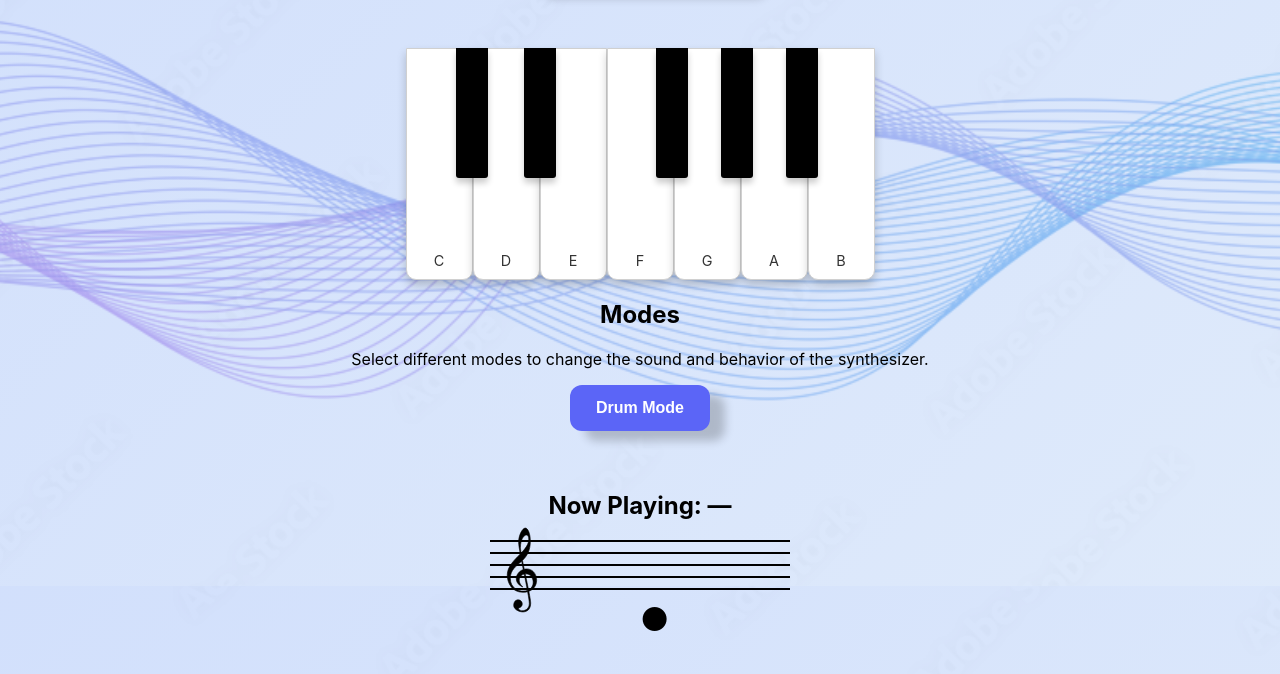
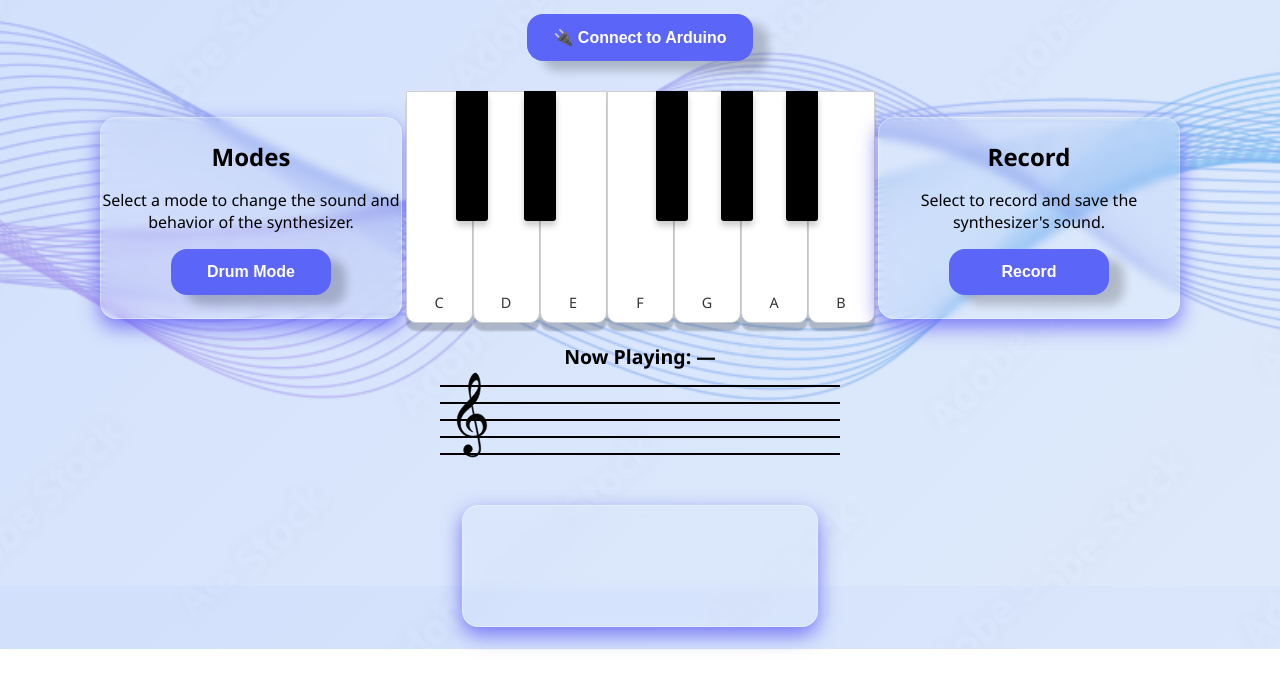
Before and after one commit to RobertoGonzalesMatos/HandMotionSynthesizer, a plain HTML site: page piano.html in a window 1280 px wide. Shown: the part 214-888 px from the top of the page. After the commit the page ends 863 px from the top, so only its background shows below. Drawn offline with Linux system fonts and the light colour scheme.

Commit message:
feat: updated UI

```diff
--- a/piano.html
+++ b/piano.html
@@ -6,10 +6,20 @@
 </head>
 <link rel="stylesheet" href="style.css">
 <body>
-    <header>
+
+<section id="left-container">
+        <section id="modes-container">
+                <h2>Modes</h2>
+                <p>Select a mode to change the sound and behavior of the synthesizer.</p>
+                <button id="drum">Drum Mode</button>
+        </section>
+
+</section>
+
+
+<section id ="middle-container">
 <h1>Motion-based Synthesizer</h1>
-    </header>
-    <button id="connect">🔌 Connect to Arduino</button><br><br>
+<button id="connect">🔌 Connect to Arduino</button>
 
 <section id ="piano-container">
 <div id="piano">
@@ -31,12 +41,6 @@
 </div>
 </section>
 
-    <section id="modes-container">
-        <h2>Modes</h2>
-        <p>Select different modes to change the sound and behavior of the synthesizer.</p>
-        <button id="drum">Drum Mode</button>
-    </section>
-
 <section id="score-container">
 <h2>Now Playing: <span id="current-note">—</span></h2>
 <div id="score">
@@ -48,67 +52,95 @@
 <div class="staff-line"></div>
 <div class="staff-line"></div>
 
-          <div id="note-head">●</div>
+<div id="note-head"></div>
 </div>
 </section>
 
-
 <pre id="log"></pre>
 
-  <script>
-    let port, writer;
+</section>
+
+<section id="right-container">
+        <section id="record-container">
+                <h2>Record</h2>
+                <p>Select to record and save the synthesizer's sound.</p>
+                <button id="record">Record</button>
+        </section>
+
+</section>
+
+
+<script >
+        let port, writer, reader;
+        let drumMode = false;
         const log = document.getElementById("log");
+        const drumButton = document.getElementById("drum");
 
         document.getElementById("connect").onclick = async () => {
                 try {
                         port = await navigator.serial.requestPort();
                         await port.open({ baudRate: 9600 });
+
+                        await new Promise(r => setTimeout(r, 1000));
+
                         writer = port.writable.getWriter();
-            log.textContent += "Connected to Arduino!\n";
+                        reader = port.readable.getReader();
+                        appendLog("Connected to Arduino!\n");
+                        listenToArduino();
                 } catch (error) {
                         console.error("Connection failed:", error);
-            log.textContent += `Error: ${error.message}\n`;
+                        appendLog(`Error: ${error.message}\n`);
                 }
         };
 
         document.getElementById("drum").onclick = async () => {
                 if (!writer) {
-        log.textContent += "Please connect first.\n";
+                        appendLog("Please connect first.\n");
                         return;
                 }
                 await writer.write(new TextEncoder().encode("d"));
-      log.textContent += "Switched to drum mode\n";
+
+                if (!drumMode) {
+                        appendLog("Switched to drum mode.\n");
+                        drumButton.textContent = "Regular Mode";
+                        drumMode = true;
+                } else {
+                        appendLog("Switched to regular mode.\n");
+                        drumButton.textContent = "Drum Mode";
+                        drumMode = false;
+                }
         };
 
         document.querySelectorAll(".key").forEach(key => {
                 key.onclick = () => sendNote(key.dataset.note);
+
         });
 
         async function sendNote(note) {
                 if (!writer) {
-        log.textContent += "Please connect first.\n";
+                        appendLog("Please connect first.\n");
                         return;
                 }
+                document.getElementById("note-head").textContent = "●";
                 await writer.write(new TextEncoder().encode(note));
-      log.textContent += `Played note: ${note}\n`;
+                appendLog(`Played note: ${note}\n`);
 
                 updateScore(note);
         }
 
-
         const notePositions = {
-      "C": 2,
-      "C#": 2,
-      "D": -4,
-      "D#": -4,
-      "E": -10,
-      "F": -16,
-      "F#": -16,
-      "G": 20,
-      "G#": 20,
-      "A": 14,
-      "A#": 14,
-      "B": 8
+                "C": -81,
+                "C#": -81,
+                "D": -90,
+                "D#": -90,
+                "E": -39,
+                "F": -47,
+                "F#": -47,
+                "G": -56,
+                "G#": -56,
+                "A": -64,
+                "A#": -64,
+                "B": -73
         };
 
         function updateScore(note) {
@@ -116,6 +148,36 @@
                 noteHead.style.top = notePositions[note] + "px";
                 document.getElementById("current-note").textContent = note;
         }
+
+        function appendLog(message) {
+                const log = document.getElementById("log");
+                log.textContent += message + "\n";
+                log.scrollTop = log.scrollHeight;
+        }
+
+        async function listenToArduino() {
+                const decoder = new TextDecoder();
+
+                while (true) {
+                        try {
+                                const { value, done } = await reader.read();
+                                if (done) {
+                                        console.log("Serial reader stopped");
+                                        break;
+                                }
+
+                                const text = decoder.decode(value);
+                                appendLog("Arduino" + text);
+
+                        } catch (error) {
+                                console.error("Read error:", error);
+                                break;
+                        }
+                }
+        }
+
+
 </script>
+
 </body>
 </html>
--- a/style.css
+++ b/style.css
@@ -1,11 +1,15 @@
 body {
-  font-family: "Inter", sans-serif;
-  display: flex;
-  flex-direction: column;
+    font-family: "Segoe UI", Roboto, Helvetica, Arial, sans-serif;
+    display: flex;                /* side-by-side layout */
+    flex-direction: row;          /* horizontal row */
     align-items: center;
-  text-align: center;
-  margin-top: 2em;
+    align-content: center;
+
+
+    margin-left: 100px;
+    margin-right: 100px;
     min-height: 100vh;
+
 
   /* Combined gradient + image */
   background: linear-gradient(
@@ -19,12 +23,74 @@ body {
   background-repeat: no-repeat;
 }
 
-header {
-  font-size: 1.5rem;
+#left-container {
+    display: flex;
+    flex-direction: column;
+    align-items: center;
+
+}
+
+#middle-container {
+    display: flex;
+    flex-direction: column;
+    align-items: center;
+    margin: 0;
+    padding-top: 20px;
+    position: relative;
+    justify-content: flex-start;
+}
+
+#right-container {
+    display: flex;
+    flex-direction: column;
+    align-items: center;
+
+}
+
+
+#modes-container {
+    width: 300px;
+    height: 200px;
+    display:flex;
+    flex-direction: column;
+    justify-content: center;
+    align-items: center;
+    text-align: center;
+
+
+    backdrop-filter: blur(5px);
+    border: 1px solid rgba(255, 255, 255, 0.35);
+    border-radius: 16px;
+    box-shadow: 0 8px 20px rgba(96, 91, 245, 0.8);
+}
+
+#record-container {
+    width: 300px;
+    height: 200px;
+    display:flex;
+    flex-direction: column;
+    justify-content: center;
+    align-items: center;
+    text-align: center;
+
+    backdrop-filter: blur(5px);
+    border: 1px solid rgba(255, 255, 255, 0.35);
+    border-radius: 16px;
+    box-shadow: 0 8px 20px rgba(96, 91, 245, 0.8);
+
+}
+
+h1 {
+    font-size: 3rem;
     background: linear-gradient(90deg, #6a11cb, #2575fc);
     background-clip: text;
     -webkit-text-fill-color: transparent;
     transition: text-shadow 0.3s ease, color 0.3s ease;
+    margin-bottom: 30px;
+}
+
+h2 {
+    margin: 0;
 }
 
 #piano {
@@ -33,13 +99,19 @@ header {
   margin-top: 20px;
 }
 
+#piano-container {
+    align-items: center;
+    margin: 0;
+
+}
+
 .key.white {
   width: 65px;
   height: 220px;
   background: #ffffff;
   border: 0.5px solid #d0d0d0;
   border-radius: 0 0 10px 10px;
-  box-shadow: 0 5px 10px rgba(0, 0, 0, 0.2);
+  box-shadow: 0 8px 2px rgba(0, 0, 0, 0.2);
   margin: 0;
   display: flex;
   justify-content: center;
@@ -86,7 +158,7 @@ header {
 
 #connect {
     padding: 14px 26px;
-  border-radius: 12px;
+    border-radius: 16px;
     border: none;
     font-size: 1rem;
     background: #5b65f7;
@@ -95,6 +167,7 @@ header {
     font-weight: 600;
     transition: 0.25s ease;
     box-shadow: 15px 10px 10px rgba(0, 0, 0, 0.2);
+    margin-bottom: 10px;
 }
 
 #connect:active {
@@ -103,7 +176,8 @@ header {
 
 #drum {
   padding: 14px 26px;
-  border-radius: 12px;
+  border-radius: 16px;
+  width: 160px;
   border: none;
   font-size: 1rem;
   background: #5b65f7;
@@ -117,14 +191,36 @@ header {
   background: #a7acf6;
 }
 
+#record {
+  padding: 14px 26px;
+  width: 160px;
+  border-radius: 16px;
+  border: none;
+  font-size: 1rem;
+  background: #5b65f7;
+  color: white;
+  cursor: pointer;
+  font-weight: 600;
+  transition: 0.25s ease;
+  box-shadow: 15px 10px 10px rgba(0, 0, 0, 0.2);
+
+
+}
+#record:active {
+  background: #a7acf6;
+}
+
 #score-container {
+    position: relative;
     text-align: center;
-  margin-top: 40px;
+    font-size: small;
+    margin-top: 20px;
+
 }
 
 #score {
   position: relative;
-  width: 300px;
+  width: 400px;
   height: 100px;
   margin: 0 auto;
 }
@@ -133,13 +229,12 @@ header {
   width: 100%;
   height: 2px;
   background: black;
-  margin: 10px 0;
+  margin: 15px 0;
 }
 
 #note-head {
-  position: absolute;
-  left: 150px;
-  font-size: 32px;
+  position: relative;
+  font-size: 35px;
   transition: top 0.2s ease;
 }
 
@@ -149,3 +244,21 @@ header {
   top: -15px;
   height: 90px;
 }
+
+#log {
+    width: 70%;
+    height: 100px;
+    overflow-y: auto;
+    backdrop-filter: blur(5px);
+    border: 1px solid rgba(255, 255, 255, 0.35);
+    border-radius: 16px;
+    box-shadow: 0 8px 20px rgba(96, 91, 245, 0.8);
+    padding: 10px;
+    margin-top: 20px;
+    text-align: left;
+    font-family: monospace;
+    font-size: 0.9rem;
+    flex-shrink: 0;
+    text-align: center;
+
+    }
```
Also changed, not shown: 3 other files. Lines whose indentation alone changed are shown as unchanged.
